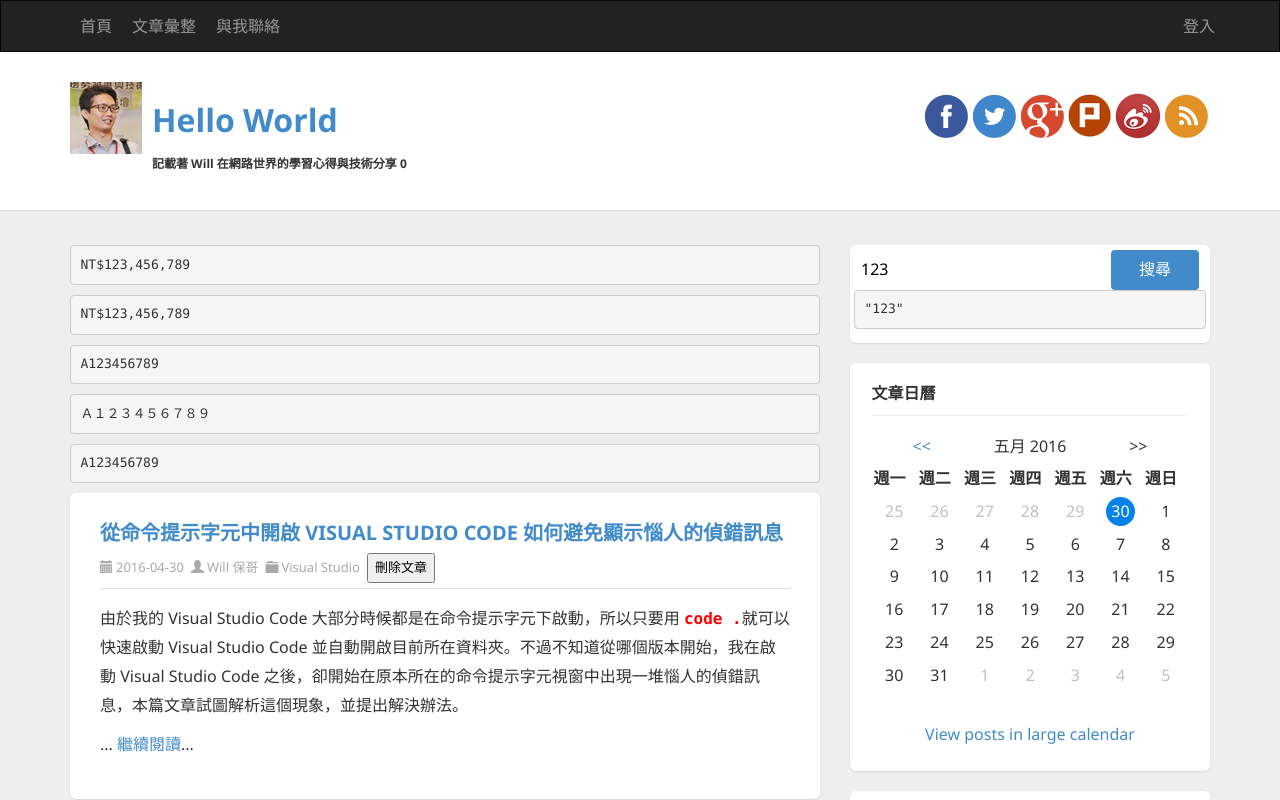
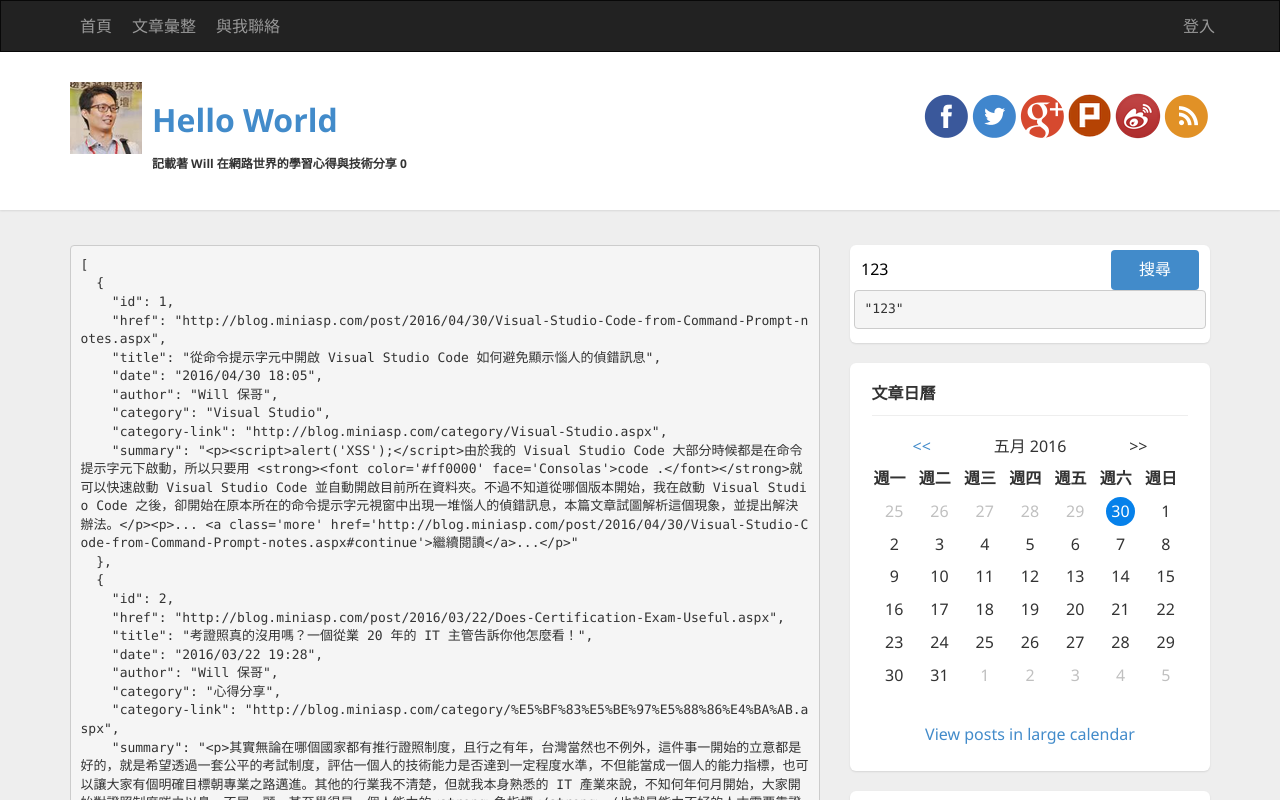
Before and after one commit to coolrare/ng-cathay-211214, an Angular app: page / in a window 1280 px wide. Shown: the top 800 px of the page. Built offline with nearby package versions, Linux system fonts and the light colour scheme.

Commit message:
使用 ng-debug-async 輸出資料

```diff
--- a/src/app/app.component.html
+++ b/src/app/app.component.html
@@ -8,6 +8,7 @@
       <div id="ctl00_cphBody_PostList1_posts" class="posts">
         <!-- Article START-->
 
+        <pre>{{ data$ | async | json }}</pre>
         <app-article *ngFor="let item of data$|async; let i=index"
           [item]="item" (delete)="deleteArticle($event)"></app-article>
 
```
